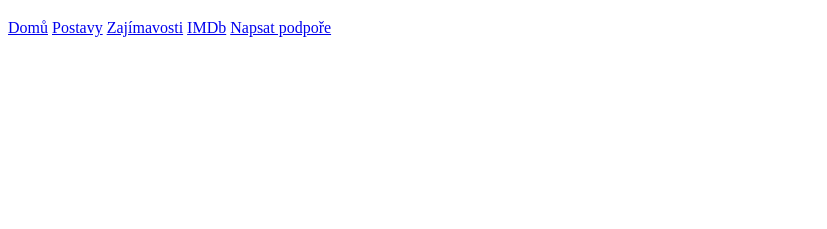
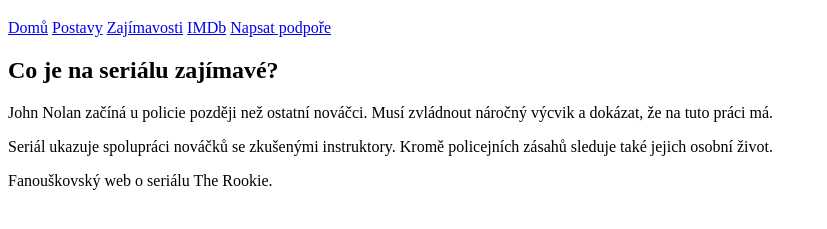
Before and after one commit to czconfirm/SP, a plain HTML site: page zajimavosti.html in a window 1280 px wide. Shown: the part 61-290 px from the top of the page, without its empty margins (0-827 px from the left). Drawn offline with Linux system fonts and the light colour scheme.

Commit message:
Přidán obsah a patička stránky se zajímavostmi

```diff
--- a/zajimavosti.html
+++ b/zajimavosti.html
@@ -18,5 +18,19 @@
     <a href="mailto:podpora@serial.cz">Napsat podpoře</a>
 </nav>
 
+<main>
+    <h2>Co je na seriálu zajímavé?</h2>
+
+    <p>John Nolan začíná u policie později než ostatní nováčci.
+    Musí zvládnout náročný výcvik a dokázat, že na tuto práci má.</p>
+
+    <p>Seriál ukazuje spolupráci nováčků se zkušenými instruktory.
+    Kromě policejních zásahů sleduje také jejich osobní život.</p>
+</main>
+
+<footer>
+    <p>Fanouškovský web o seriálu The Rookie.</p>
+</footer>
+
 </body>
 </html>
```
